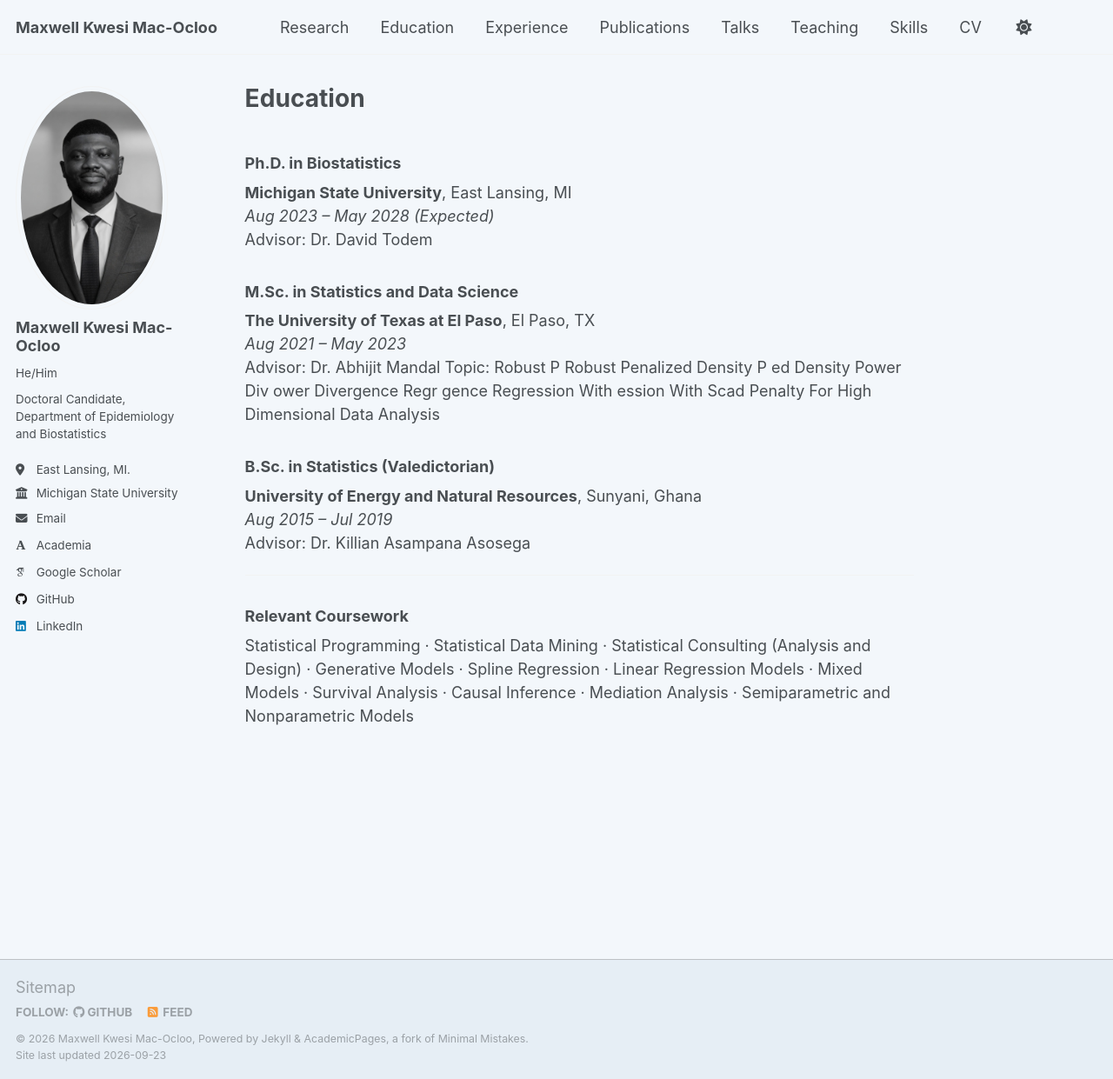
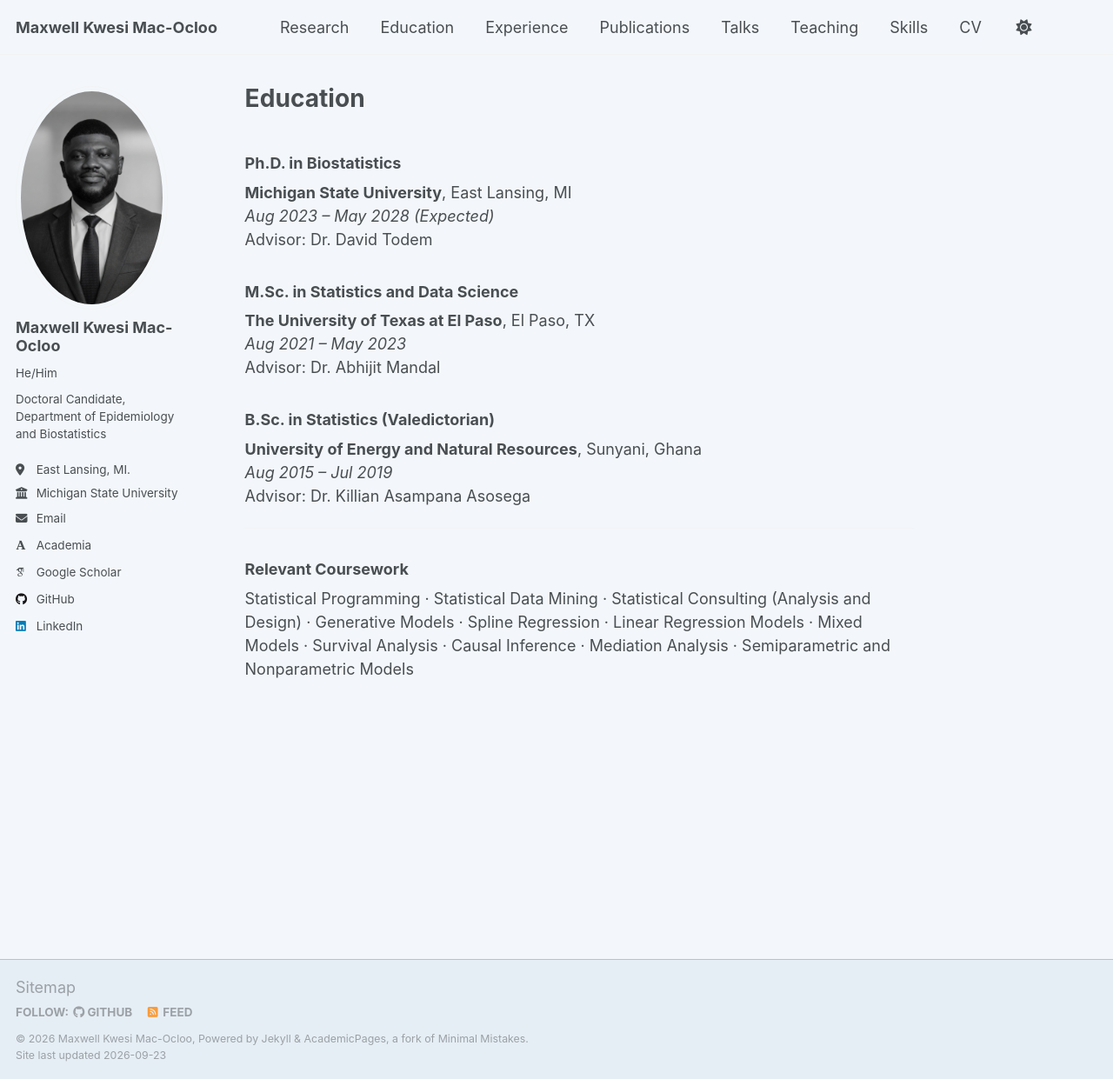
Before and after one commit to MaxwellMacocloo/maxwellmacocloo.github.io, a Jekyll site: the page built from _pages/education.md, in a window 1280 px wide and 1241 px high. Shown: the whole window at 87% size. Built offline with Jekyll 4.4.1, drawn with Linux system fonts in a browser that asks for light colours; some web fonts are replaced.

Commit message:
Fix formatting in education.md
Corrected formatting and removed extraneous text in the education section.

```diff
--- a/_pages/education.md
+++ b/_pages/education.md
@@ -14,8 +14,7 @@ Advisor: Dr. David Todem
 **The University of Texas at El Paso**, El Paso, TX
 *Aug 2021 – May 2023*
 Advisor: Dr. Abhijit Mandal
-Topic: Robust P Robust Penalized Density P ed Density Power Div ower Divergence Regr gence Regression With ession With
-Scad Penalty For High Dimensional Data Analysis
+
 
 
 ### B.Sc. in Statistics (Valedictorian)
```
